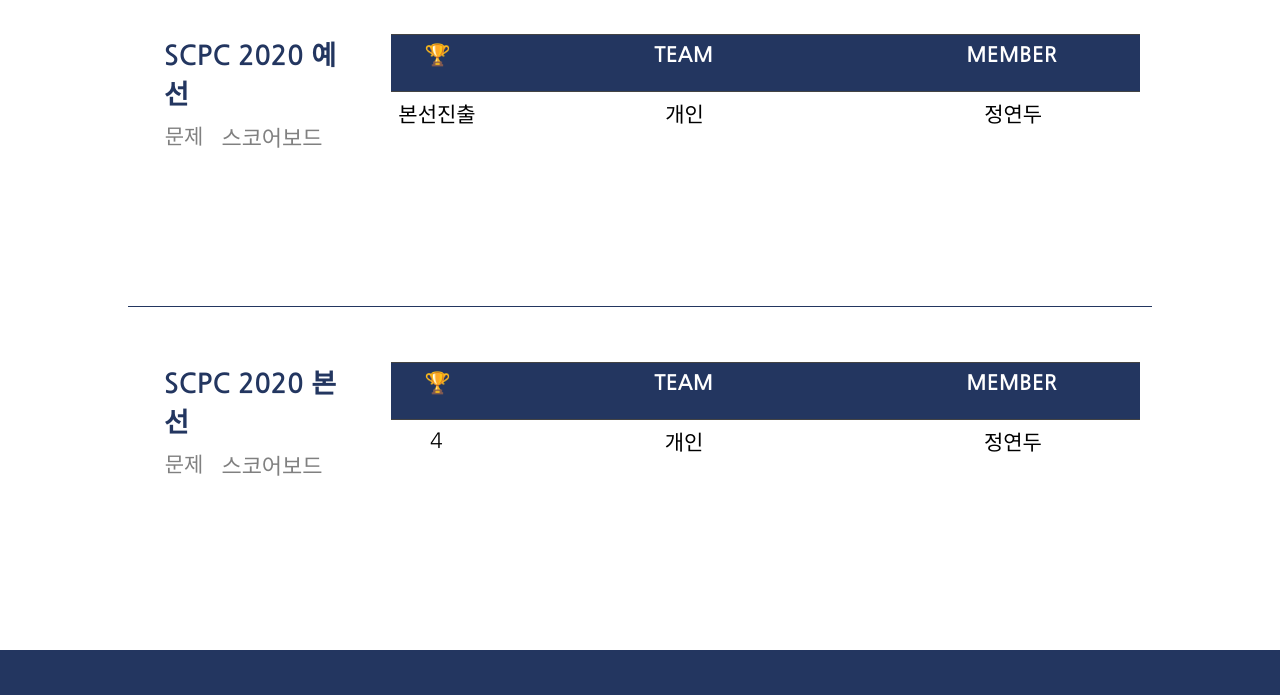
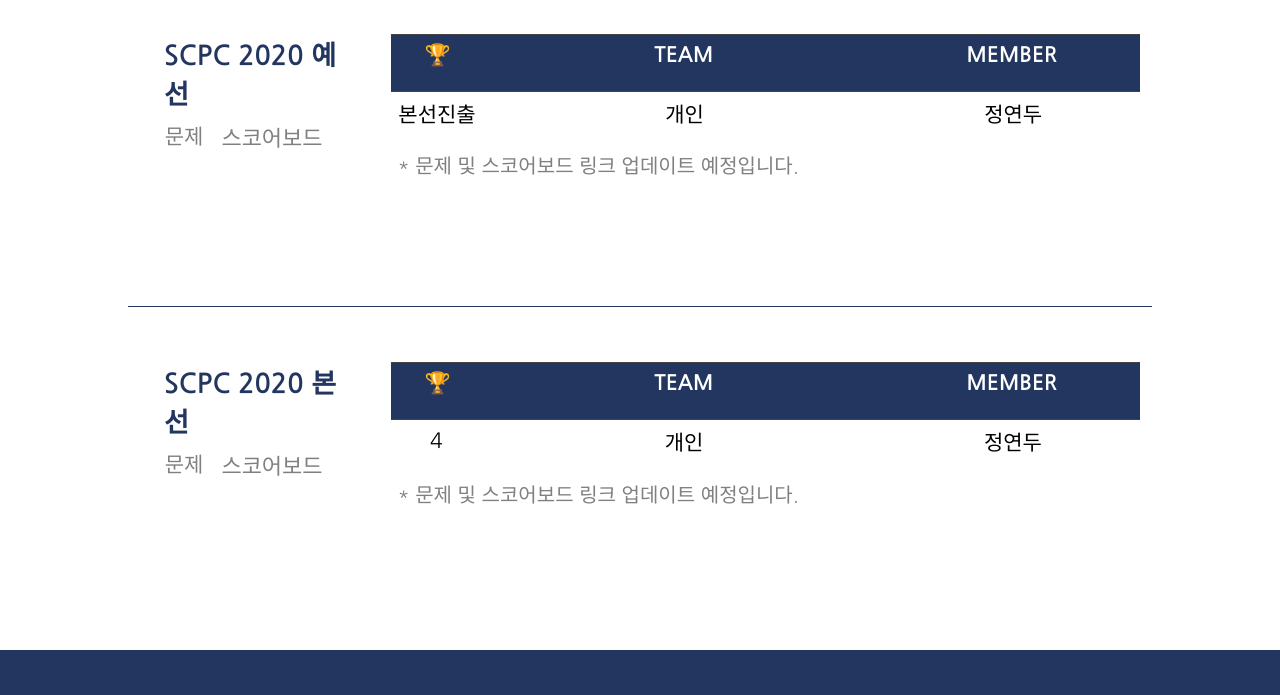
Before and after one commit to HI-ARC/web-dev, a Gatsby site: page /records2020 in a window 1280 px wide. Shown: the part 2516-3211 px from the top of the page. Built offline with nearby package versions, Linux system fonts and the light colour scheme; Gatsby itself is replaced by a stand-in of ours.

Commit message:
Records 문제 및 스코어보드 링크 수정
연결되지 않은 링크 클릭 시 아무 효과X
업데이트 예정 문구 추가

```diff
--- a/src/components/Main/RecordContent.tsx
+++ b/src/components/Main/RecordContent.tsx
@@ -2,7 +2,7 @@
 import styled from '@emotion/styled';
 
 interface RecordProps {}
-
+interface Props{}
 
 const ContestWrapper = styled.div`
   width: 16rem;
@@ -114,11 +114,13 @@
   }
 `;
 
+
 const RecordContent: FunctionComponent<RecordProps> = function ({
   title,
   problem,
   scoreboard,
-}) {
+})
+{
   return (
     <ContestWrapper>
       <TitleWrapper>
--- a/src/pages/records2020.tsx
+++ b/src/pages/records2020.tsx
@@ -78,7 +78,18 @@
   }
 `;
 
-
+const Update = styled.text`
+  margin-top: 2vh;
+  font-size: 20px;
+  color: gray;
+  width: 80%;
+  height: 30%;
+  margin-left: 2vw;
+  display: grid;
+  @media (max-width: 750px) {
+   display:none;
+  }
+`;
 
 const RecordPage: FunctionComponent = () => {
 
@@ -245,19 +256,18 @@
         <RecordWrapper>
           <RecordContent
             title={'SCPC 2020 예선'}
-            problem={'/emptyPage'}
-            scoreboard={'/emptyPage'}
           ></RecordContent>
           <TableWrapper>
-            <tr>
             <CreateHeader></CreateHeader>
-            </tr>
 
             <TableTemplate
               prize="본선진출"
               team="개인"
               member="정연두"
             ></TableTemplate>
+            <Update>
+              <p>* 문제 및 스코어보드 링크 업데이트 예정입니다.</p>
+            </Update>
           </TableWrapper>
         </RecordWrapper>
         <TableDivider></TableDivider>
@@ -266,8 +276,6 @@
         <RecordWrapper>
           <RecordContent
             title={'SCPC 2020 본선'}
-            problem={'/emptyPage'}
-            scoreboard={'/emptyPage'}
           ></RecordContent>
           <TableWrapper>
             <CreateHeader></CreateHeader>
@@ -276,6 +284,9 @@
               team="개인"
               member="정연두"
             ></TableTemplate>
+            <Update>
+              <p>* 문제 및 스코어보드 링크 업데이트 예정입니다.</p>
+            </Update>
           </TableWrapper>
         </RecordWrapper>
 
```
Also changed, not shown: src/pages/records2018.tsx (+17 -5 lines), src/pages/records2021.tsx (+19 -5 lines).
